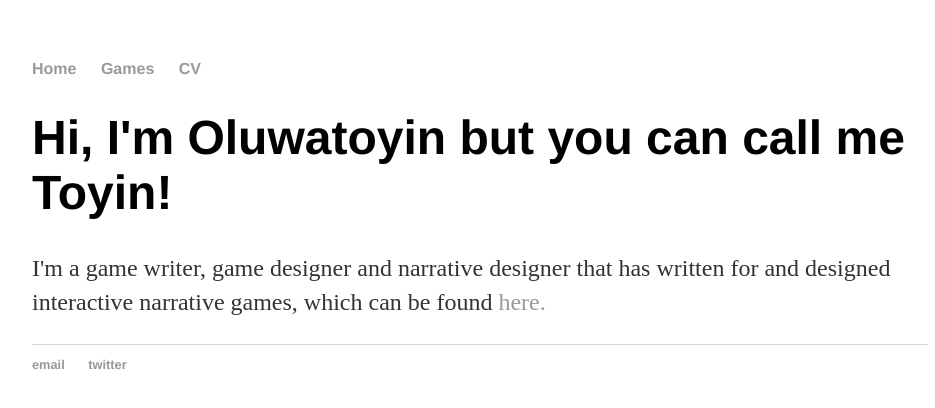
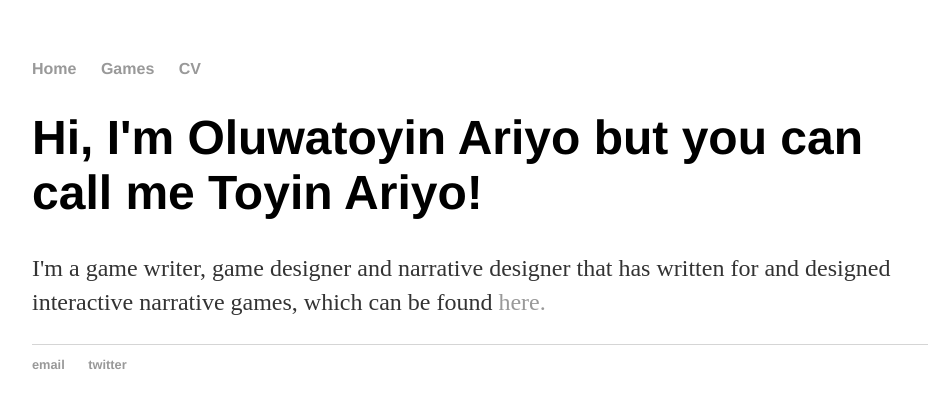
Before and after one commit to toyinariyo/toyinariyo.github.io, a Jekyll site: the page built from index.html, in a window 1280 px wide. Shown: the top 408 px of the page, without its empty margins (160-1095 px from the left). Built offline with Jekyll 4.4.1, drawn with Linux system fonts in a browser that asks for light colours.

Commit message:
Update index.html
Added surname to header of home page

```diff
--- a/index.html
+++ b/index.html
@@ -3,6 +3,6 @@ layout: default
 title: Oluwatoyin Ariyo - Game & narrative designer
 ---
 <div class="blurb">
-        <h1>Hi, I'm Oluwatoyin but you can call me Toyin!</h1>
+        <h1>Hi, I'm Oluwatoyin Ariyo but you can call me Toyin Ariyo!</h1>
 	<p>I'm a game writer, game designer and narrative designer that has written for and designed interactive narrative games, which can be found <a href="/Games">here.</a></p>
 </div><!-- /.blurb -->
```
